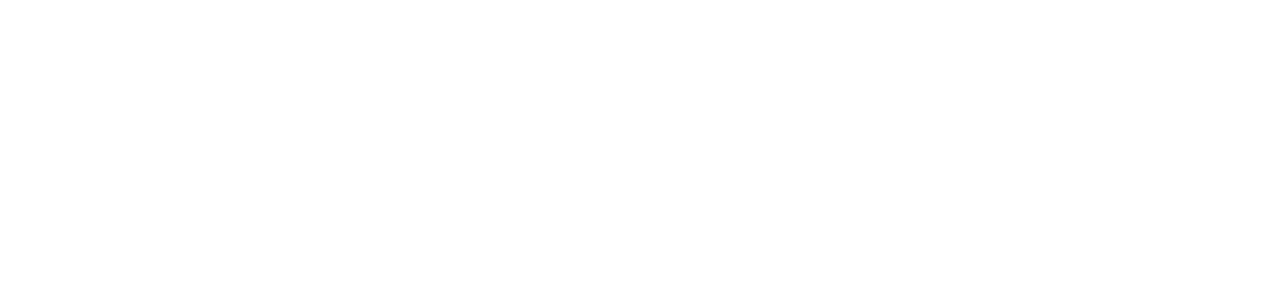
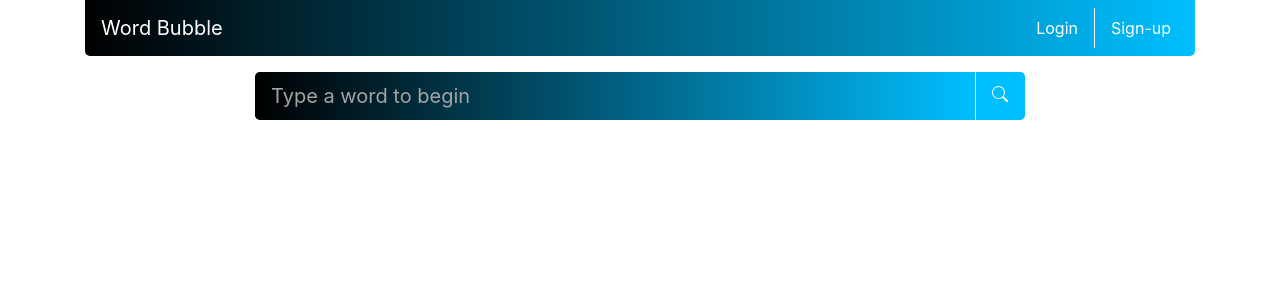
Before and after one commit to bchadwic/react, a React (Create React App) app in the folder my-app/: page / in a window 1280 px wide. Shown: the top 300 px of the page. Built offline with nearby package versions, Linux system fonts and the light colour scheme.

Commit message:
updating all files to move to different workstation

```diff
--- a/my-app/src/App.js
+++ b/my-app/src/App.js
@@ -1,9 +1,14 @@
-import logo from './logo.svg';
-import './App.css';
+import 'bootstrap/dist/css/bootstrap.min.css';
+import './style/App.css';
+import React from "react";
+import Header from "./Header";
+import SearchBar from "./SearchBar";
 
 function App() {
   return (
     <div className="App">
+      <Header/>
+      <SearchBar/>
     </div>
   );
 }
--- a/my-app/src/index.js
+++ b/my-app/src/index.js
@@ -1,6 +1,6 @@
 import React from 'react';
 import ReactDOM from 'react-dom';
-import './index.css';
+import './style/index.css';
 import App from './App';
 import reportWebVitals from './reportWebVitals';
 
```
